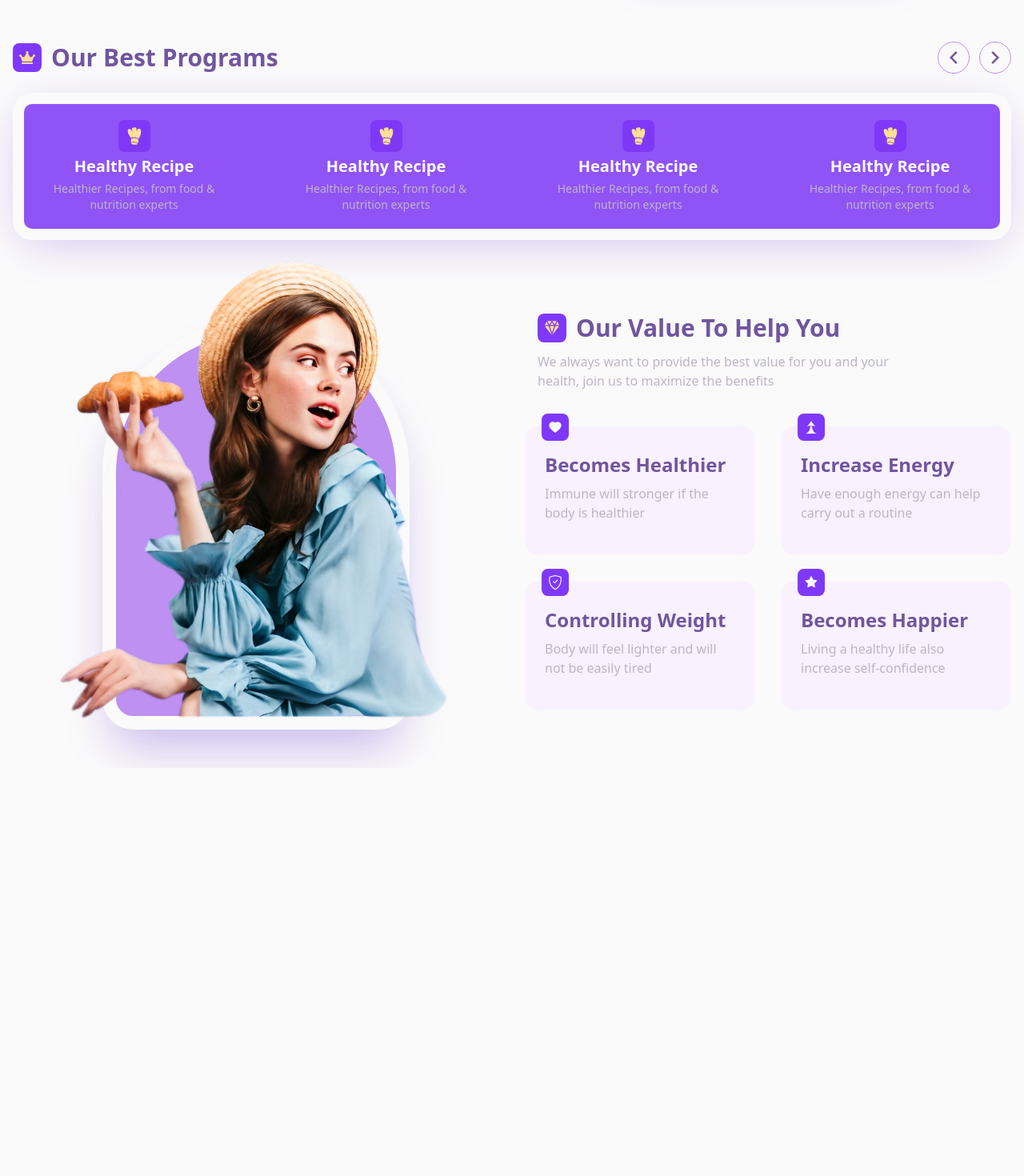
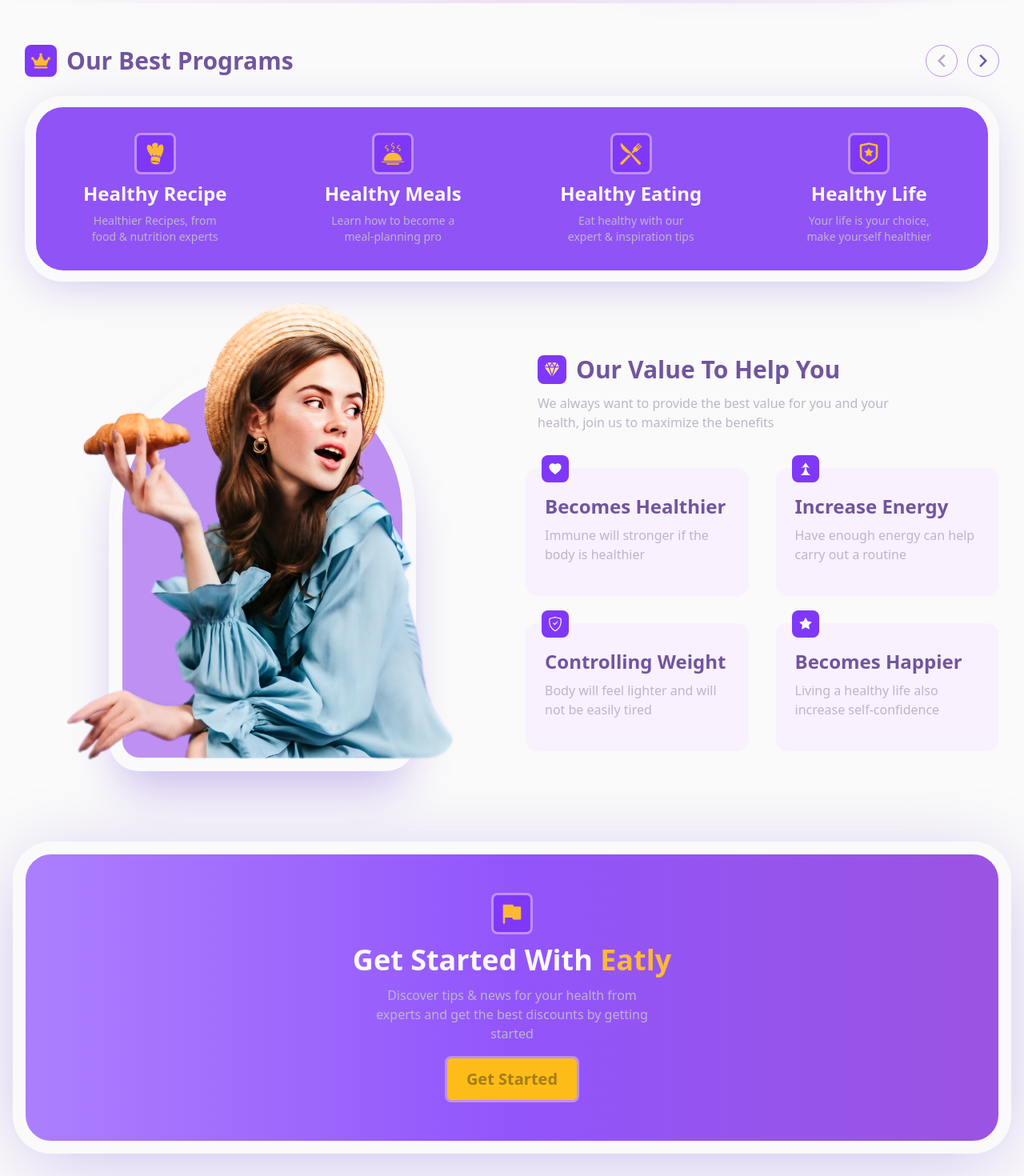
Before and after one commit to lakshmanb-0/eatly_landing_page, a React (Create React App) app: page / in a window 1280 px wide. Shown: the part 700-2170 px from the top of the page at 80% size. Before the commit the page ends 1660 px from the top, so only its background shows below. Built offline with nearby package versions, Linux system fonts and the light colour scheme.

Commit message:
components updated

```diff
--- a/src/App.jsx
+++ b/src/App.jsx
@@ -1,6 +1,7 @@
 import Header from "./components/Header";
 import Program from "./components/Program";
 import Values from "./components/Values";
+import { RiFlagFill } from "react-icons/ri";
 
 function App() {
   return (
@@ -8,6 +9,24 @@ function App() {
       <Header />
       <Program />
       <Values />
+      {/* banner  */}
+      <main className="px-4 py-10">
+        <section className="bg-gradient-to-r from-[#ac7ffe] via-[#9255fb] to-[#9b54e2] border-[1rem] border-white shadow-[0_15px_100px_-15px_#c9b8ec] grid place-items-center max_width rounded-[3rem]">
+          <div className="flex flex-col items-center justify-center py-12">
+            <div className="bg-icon_bg text-yellow_text p-2 rounded-lg text-3xl border-[3px] border-light_purple">
+              <RiFlagFill />
+            </div>
+            <h1 className="text-4xl py-3 text-white font-bold">
+              Get Started With <span className="text-yellow_text">Eatly</span>
+            </h1>
+            <p className="text-[1rem] max-w-[23rem] text-center pb-4">
+              Discover tips & news for your health from experts and get the best
+              discounts by getting started
+            </p>
+            <button>Get Started</button>
+          </div>
+        </section>
+      </main>
     </>
   );
 }
--- a/src/components/Header.jsx
+++ b/src/components/Header.jsx
@@ -36,7 +36,7 @@ const Header = () => {
       </header>
 
       {/* brand section  */}
-      <section className="w-full bg-gradient-to-r from-white via-[#ede0f2] to-white  absolute bottom-0 z-0">
+      <section className="w-full bg-gradient-to-r from-white via-[#ede0f2] to-white absolute bottom-0 z-0">
         <div className="max_width grid lg:grid-cols-3 place-items-center px-4 py-3 ">
           <div className="flex items-center gap-4 h-[3rem] lg:h-[4rem] ">
             <div className="w-[10rem]">
--- /dev/null
+++ b/src/components/Menu.jsx
@@ -0,0 +1,7 @@
+import React from "react";
+
+const Menu = () => {
+  return <div>Menu</div>;
+};
+
+export default Menu;
--- a/src/components/Navbar.jsx
+++ b/src/components/Navbar.jsx
@@ -4,8 +4,8 @@ const Navbar = () => {
   return (
     <main className=" w-full ">
       <nav className="max_width px-4 flex justify-between items-center py-3 w-full ">
-        <div>
-          {/* logo */}
+        <div className="flex items-center">
+          <img src="/favicon.ico" alt="Logo_Image" className="h-[2.5rem]" />
           <h1 className="font-bold text-4xl text-yellow_text ml-3">Eatly</h1>
         </div>
         <ul className="lg:flex gap-10 text-xl hidden">
--- a/src/components/News.jsx
+++ /dev/null
@@ -1,7 +0,0 @@
-import React from "react";
-
-const News = () => {
-  return <div>News</div>;
-};
-
-export default News;
--- a/src/components/Program.jsx
+++ b/src/components/Program.jsx
@@ -1,8 +1,13 @@
-import React, { useRef } from "react";
+import React, { useRef, useState } from "react";
 // react icons
 import { FaCrown } from "react-icons/fa";
-import { RiArrowLeftSLine, RiArrowRightSLine } from "react-icons/ri";
-import { GiChefToque } from "react-icons/gi";
+import {
+  RiArrowLeftSLine,
+  RiArrowRightSLine,
+  RiShieldStarLine,
+  RiServiceFill,
+} from "react-icons/ri";
+import { GiChefToque, GiHotMeal, GiKnifeFork, GiMeal } from "react-icons/gi";
 
 // swiper
 import { Navigation } from "swiper";
@@ -12,26 +17,66 @@ import "swiper/css/navigation";
 
 const Program = () => {
   const swiperRef = useRef(null);
+  const [disable, setDisable] = useState("prev");
 
-  const array = [1, 2, 3, 4, 5, 6, 7, 8];
+  const data = [
+    {
+      icon: GiChefToque,
+      title: "Healthy Recipe",
+      overview: "Healthier Recipes, from food & nutrition experts",
+    },
+    {
+      icon: GiHotMeal,
+      title: "Healthy Meals",
+      overview: "Learn how to become a meal-planning pro",
+    },
+    {
+      icon: GiKnifeFork,
+      title: "Healthy Eating",
+      overview: "Eat healthy with our expert & inspiration tips",
+    },
+    {
+      icon: RiShieldStarLine,
+      title: "Healthy Life",
+      overview: "Your life is your choice, make yourself healthier",
+    },
+    {
+      icon: GiMeal,
+      title: "Tasty Meals",
+      overview: "Professional cook with experience of 10+",
+    },
+    {
+      icon: RiServiceFill,
+      title: "Serving",
+      overview: "Good Services available at Eatly",
+    },
+  ];
   return (
     <main className="max_width py-10 px-4">
       <section className="flex items-center justify-between gap-4">
         <h1 className="text-purple_text font-bold space-x-3 text-xl flex items-center">
-          <span className=" bg-icon_bg text-icon_text p-2 rounded-lg">
+          <span className=" bg-icon_bg text-yellow_text text-2xl p-2 rounded-lg">
             <FaCrown />
           </span>
           <span className="text-3xl">Our Best Programs</span>
         </h1>
         <div className="space-x-3 flex items-center text-2xl lg:text-3xl py-3">
           <span
-            className="rounded-full p-1 border border-light_purple text-purple_text cursor-pointer "
+            className={`rounded-full p-1 border border-light_purple text-purple_text cursor-pointer ${
+              disable === "prev"
+                ? "pointer-events-none text-purple_text/50  "
+                : ""
+            } `}
             onClick={() => swiperRef.current?.slidePrev()}
           >
             <RiArrowLeftSLine />
           </span>
           <span
-            className="rounded-full p-1 border border-light_purple text-purple_text  cursor-pointer"
+            className={`rounded-full p-1 border border-light_purple text-purple_text cursor-pointer ${
+              disable === "nxt"
+                ? "pointer-events-none text-purple_text/50  "
+                : ""
+            } `}
             onClick={() => swiperRef.current?.slideNext()}
           >
             <RiArrowRightSLine />
@@ -42,35 +87,38 @@ const Program = () => {
       <Swiper
         modules={[Navigation]}
         slidesPerView={2}
-        spaceBetween={2}
+        spaceBetween={0}
         breakpoints={{
           768: {
             slidesPerView: 3,
-            spaceBetween: 30,
+            spaceBetween: 0,
           },
           1024: {
             slidesPerView: 4,
-            spaceBetween: 40,
+            spaceBetween: 0,
           },
         }}
         onBeforeInit={(swiper) => {
           swiperRef.current = swiper;
         }}
-        className="flex gap-1 bg-purple_bg border-[0.9rem] border-white rounded-3xl my-3 shadow-[0_12px_60px_-15px_#c9b8ec]"
+        onSlideChange={() => {
+          setDisable("");
+          swiperRef.current?.realIndex === 0 && setDisable("prev");
+          swiperRef.current?.realIndex === 2 && setDisable("nxt");
+        }}
+        className="flex gap-1 bg-purple_bg border-[0.9rem] border-white rounded-[3rem] my-3 shadow-[0_12px_60px_-15px_#c9b8ec]"
       >
-        {array.map((item) => (
+        {data.map((item) => (
           <SwiperSlide
-            className="group flex flex-col items-center py-5 px-6 hover:text-btn_text hover:bg-icon_text cursor-pointer select-none "
-            key={item}
+            className="group flex flex-col items-center py-8  hover:bg-gradient-to-r from-[#fed577] to-[#ffb41b] cursor-pointer select-none "
+            key={item.icon}
           >
-            <span className="bg-icon_bg text-icon_text group-hover:bg-yellow_bg   p-2 rounded-lg text-2xl">
-              <GiChefToque />
+            <span className="bg-icon_bg text-yellow_text  group-hover:bg-yellow_bg group-hover:text-icon_text p-2 rounded-lg text-3xl border-[3px] border-light_purple ">
+              <item.icon />
             </span>
-            <h1 className="font-bold text-xl py-1 text-white group-hover:text-yellow_text">
-              Healthy Recipe
-            </h1>
-            <p className="text-sm text-center">
-              Healthier Recipes, from food & nutrition experts
+            <h1 className="font-bold text-2xl py-2 text-white">{item.title}</h1>
+            <p className="text-sm text-center max-w-[10rem] group-hover:text-white">
+              {item.overview}
             </p>
           </SwiperSlide>
         ))}
--- a/src/components/Values.jsx
+++ b/src/components/Values.jsx
@@ -5,6 +5,29 @@ import { AiFillStar, AiFillHeart } from "react-icons/ai";
 import { GiGrowth } from "react-icons/gi";
 
 const Values = () => {
+  const data = [
+    {
+      icon: AiFillHeart,
+      title: "Becomes Healthier",
+      overview: "Immune will stronger if the body is healthier",
+    },
+    {
+      icon: GiGrowth,
+      title: "Increase Energy",
+      overview: "Have enough energy can help carry out a routine",
+    },
+    {
+      icon: BsShieldCheck,
+      title: "Controlling Weight",
+      overview: "Body will feel lighter and will not be easily tired",
+    },
+    {
+      icon: AiFillStar,
+      title: "Becomes Happier",
+      overview: "Living a healthy life also increase self-confidence",
+    },
+  ];
+
   return (
     <main
       className="max_width py-10 px-4 grid md:grid-cols-2 gap-8 place-items-center"
@@ -29,50 +52,20 @@ const Values = () => {
           </p>
         </div>
         <section className="grid grid-cols-2 py-8 gap-8">
-          <div className="relative bg-[#f9f1fe] group hover:bg-white border hover:shadow-[0_15px_100px_-15px_#c9b8ec] cursor-pointer border-white px-6 py-8 rounded-2xl">
-            <span className="absolute left-5 -top-4 bg-icon_bg text-white p-2 rounded-lg text-lg group-hover:bg-yellow_bg ">
-              <AiFillHeart />
-            </span>
-            <h1 className="text-purple_text text-2xl font-bold">
-              Becomes Healthier
-            </h1>
-            <p className="py-2">
-              Immune will stronger if the body is healthier
-            </p>
-          </div>
-          <div className="relative bg-[#f9f1fe] group hover:bg-white border hover:shadow-[0_15px_100px_-15px_#c9b8ec] cursor-pointer border-white px-6 py-8 rounded-2xl">
-            <span className="absolute left-5 -top-4 bg-icon_bg text-white p-2 rounded-lg text-lg group-hover:bg-yellow_bg ">
-              <GiGrowth />
-            </span>
-            <h1 className="text-purple_text text-2xl font-bold">
-              Increase Energy
-            </h1>
-            <p className="py-2">
-              Have enough energy can help carry out a routine
-            </p>
-          </div>
-          <div className="relative bg-[#f9f1fe] group hover:bg-white border hover:shadow-[0_15px_100px_-15px_#c9b8ec] cursor-pointer border-white px-6 py-8 rounded-2xl">
-            <span className="absolute left-5 -top-4 bg-icon_bg text-white p-2 rounded-lg text-lg group-hover:bg-yellow_bg ">
-              <BsShieldCheck />
-            </span>
-            <h1 className="text-purple_text text-2xl font-bold">
-              Controlling Weight
-            </h1>
-            <p className="py-2">
-              Body will feel lighter and will not be easily tired
-            </p>
-          </div>
-          <div className="relative bg-[#f9f1fe] group hover:bg-white border hover:shadow-[0_15px_100px_-15px_#c9b8ec] cursor-pointer border-white px-6 py-8 rounded-2xl">
-            <span className="absolute left-5 -top-4 bg-icon_bg text-white p-2 rounded-lg text-lg group-hover:bg-yellow_bg ">
-              <AiFillStar />
-            </span>
-            <h1 className="text-purple_text text-2xl font-bold">
-              Becomes Happier
-            </h1>
-            <p className="py-2">
-              Living a healthy life also increase self-confidence
-            </p>
-          </div>
+          {data.map((item) => (
+            <div
+              className="relative bg-[#f9f1fe] group hover:bg-white border hover:shadow-[0_15px_100px_-15px_#c9b8ec] cursor-pointer border-white px-6 py-8 rounded-2xl"
+              key={item.icon}
+            >
+              <span className="absolute left-5 -top-4 bg-icon_bg text-white p-2 rounded-lg text-lg group-hover:bg-yellow_bg ">
+                <item.icon />
+              </span>
+              <h1 className="text-purple_text text-2xl font-bold">
+                {item.title}
+              </h1>
+              <p className="py-2">{item.overview} </p>
+            </div>
+          ))}
         </section>
       </section>
     </main>
--- a/src/index.scss
+++ b/src/index.scss
@@ -6,9 +6,8 @@
   body {
     @apply text-light_black_text bg-white;
   }
-
   button {
-    @apply bg-yellow_bg text-btn_text font-semibold px-6 py-3 text-xl rounded-lg border-2 border-light_purple;
+    @apply bg-yellow_bg text-btn_text font-semibold px-6 py-3 text-xl rounded-lg border-[3px] border-light_purple;
   }
   li {
     @apply hover:text-white cursor-pointer;
@@ -20,7 +19,7 @@
 
 @layer components {
   .max_width {
-    @apply max-w-[1300px] mx-auto;
+    @apply max-w-[1250px] mx-auto;
   }
   .scroll_bar {
     ::-webkit-scrollbar {
```
Also changed, not shown: src/components/Services.jsx (deleted, +0 -7 lines), 1 other file (tests, documents, lock files or other folders).
